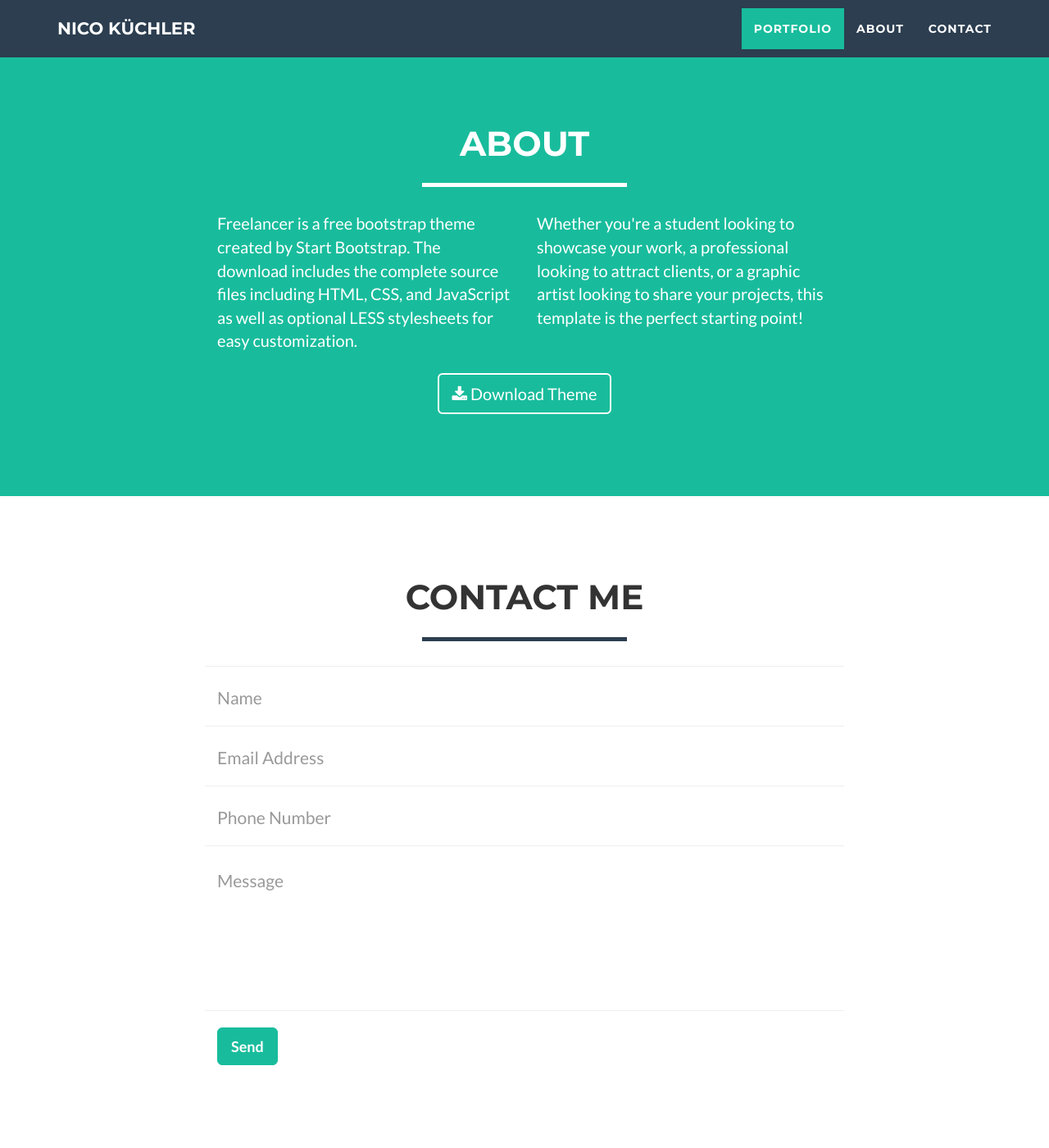
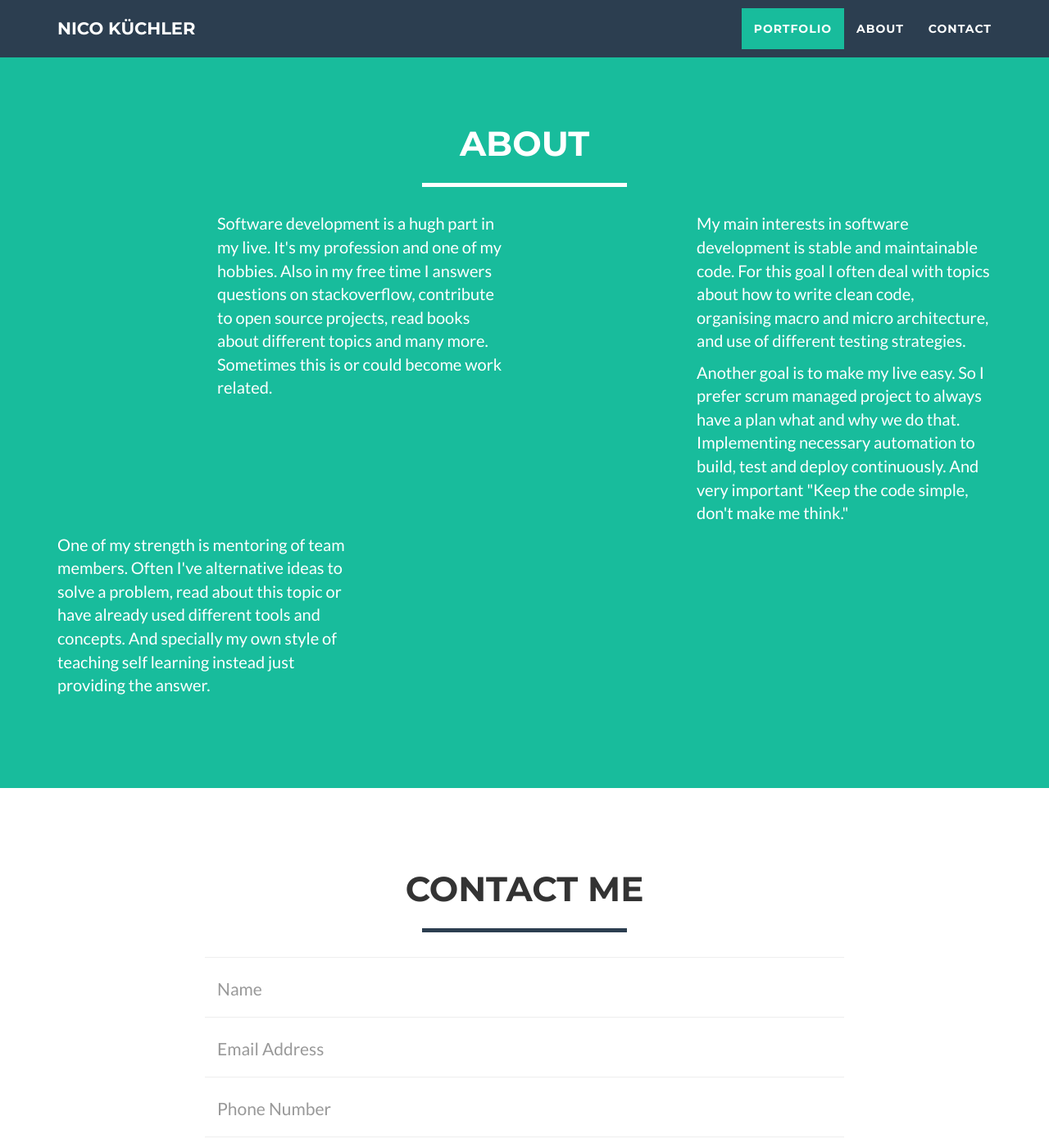
Before and after one commit to nenick/nenick, a Jekyll site: the page built from index.html, in a window 1280 px wide and 1400 px high, scrolled down 1310 px. Shown: the whole window at 82% size. Built offline with Jekyll 4.4.1, drawn with Linux system fonts in a browser that asks for light colours; nearby versions of some CDN libraries.

Commit message:
provide some infos about me

```diff
--- a/_includes/about.html
+++ b/_includes/about.html
@@ -9,19 +9,32 @@
         </div>
         <div class="row">
             <div class="col-lg-4 col-lg-offset-2">
-                <p>Freelancer is a free bootstrap theme created by Start Bootstrap. The download
-                    includes the complete source files including HTML, CSS, and JavaScript as well
-                    as optional LESS stylesheets for easy customization.</p>
+                <p>Software development is a hugh part in my live. It's my profession and one
+                    of my hobbies. Also in my free time I answers questions on stackoverflow,
+                    contribute to open source projects, read books about different topics and
+                    many more. Sometimes this is or could become work related.</p>
+            </div>
+            <div class="col-lg-4 col-lg-offset-2">
+                <p>My main interests in software development is stable and maintainable code. For
+                    this goal I often deal with topics about how to write clean code, organising
+                    macro and micro architecture, and use of different testing strategies.</p>
+            </div>
+            <div class="col-lg-4 col-lg-offset-2">
+                <p>Another goal is to make my live easy. So I prefer scrum managed project to
+                    always have a plan what and why we do that. Implementing necessary
+                    automation to build, test and deploy continuously. And very important
+                    "Keep the code simple, don't make me think."</p>
             </div>
             <div class="col-lg-4">
-                <p>Whether you're a student looking to showcase your work, a professional looking to
-                    attract clients, or a graphic artist looking to share your projects, this
-                    template is the perfect starting point! </p>
+                <p>One of my strength is mentoring of team members. Often I've alternative ideas
+                    to solve a problem, read about this topic or have already used different tools
+                    and concepts. And specially my own style of teaching self learning instead just providing
+                    the answer.</p>
             </div>
             <div class="col-lg-8 col-lg-offset-2 text-center">
-                <a href="#" class="btn btn-lg btn-outline">
+                <!--a href="#" class="btn btn-lg btn-outline">
                     <i class="fa fa-download"></i> Download Theme
-                </a>
+                </a-->
             </div>
         </div>
     </div>
```
